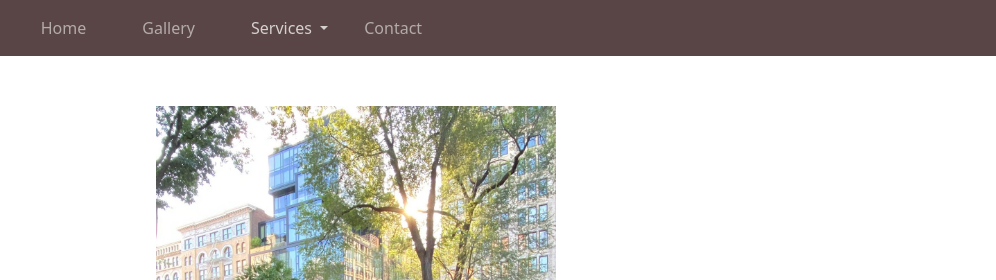
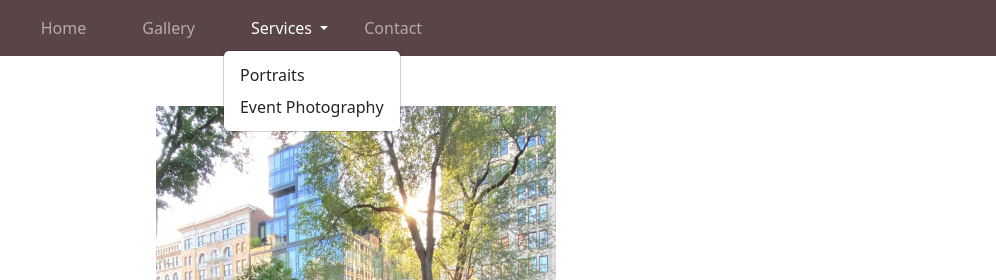
Before and after one commit to baobae/capstone, a plain HTML site: page index.html in a window 1280 px wide. Both pictures are taken after a click on the button "Services". Shown: the top 280 px of the page, 284-1280 px from the left. Drawn offline with nearby package versions, Linux system fonts and the light colour scheme.

Commit message:
Update index.html

```diff
--- a/index.html
+++ b/index.html
@@ -46,13 +46,13 @@
               <a class="nav-link" href="./Gallery.html">Gallery</a>
             </li>
             <li class="nav-item dropdown">
-                  <a class="nav-link dropdown-toggle" href="#" id="navbarDropdown" role="button" data-toggle="dropdown" aria-haspopup="true" aria-expanded="false">
+              <a class="nav-link dropdown-toggle" href="#" role="button" data-bs-toggle="dropdown" aria-expanded="false">
                 Services
               </a>
-                  <div class="dropdown-menu" aria-labelledby="navbarDropdown">
-                    <a class="dropdown-item" href="#">Portraits</a>
-                    <a class="dropdown-item" href="#">Event Photography</a>
-                  </div>
+              <ul class="dropdown-menu">
+                <li><a class="dropdown-item" href="#">Portraits</a></li>
+                <li><a class="dropdown-item" href="#">Event Photography</a></li>
+              </ul>
             </li>
             <li class="Contact">
                 <a class="nav-link" href="./contact-me.html">Contact</a>
@@ -72,14 +72,17 @@
 </div>
 
 
+<!-- Bootstrap JS Script -->
+<script src="https://cdn.jsdelivr.net/npm/@popperjs/core@2.11.7/dist/umd/popper.min.js" integrity="sha384-zYPOMqeu1DAVkHiLqWBUTcbYfZ8osu1Nd6Z89ify25QV9guujx43ITvfi12/QExE" crossorigin="anonymous"></script>
+<script src="https://cdn.jsdelivr.net/npm/bootstrap@5.3.0-alpha3/dist/js/bootstrap.min.js" integrity="sha384-Y4oOpwW3duJdCWv5ly8SCFYWqFDsfob/3GkgExXKV4idmbt98QcxXYs9UoXAB7BZ" crossorigin="anonymous"></script>
+
 <!-- Footer -->
+<footer>
 <div class="bottom-container">
   <a class="footer-link" href="https://www.instagram.com/deluchi.works">Instagram</a>
   <p class="copyright">© 2023 Walman Deluchi.</p>
 </div>
-
-    <!-- Bootstrap JS Script -->
-    <script src="https://cdn.jsdelivr.net/npm/bootstrap@5.3.0-alpha3/dist/js/bootstrap.bundle.min.js" integrity="sha384-ENjdO4Dr2bkBIFxQpeoTz1HIcje39Wm4jDKdf19U8gI4ddQ3GYNS7NTKfAdVQSZe" crossorigin="anonymous"></script>
+</footer>
 
 </body>
 </html>
```
Lines whose indentation alone changed are shown as unchanged.
